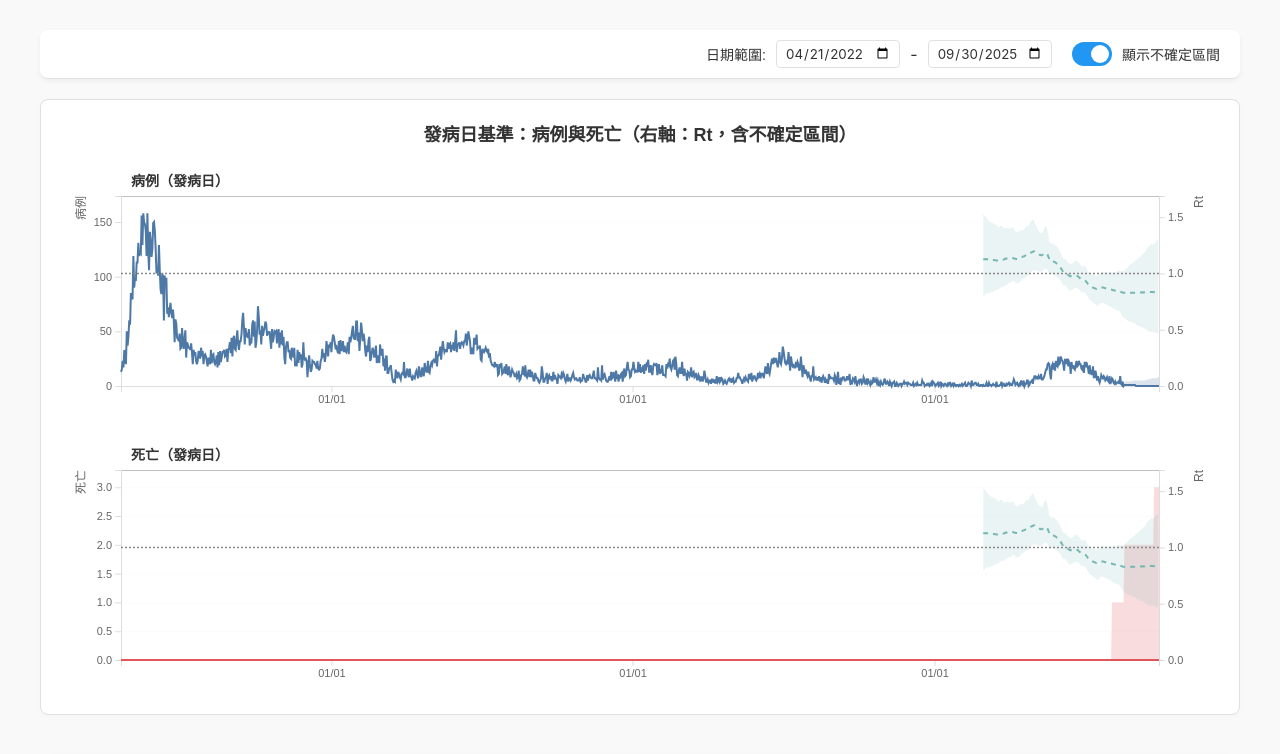
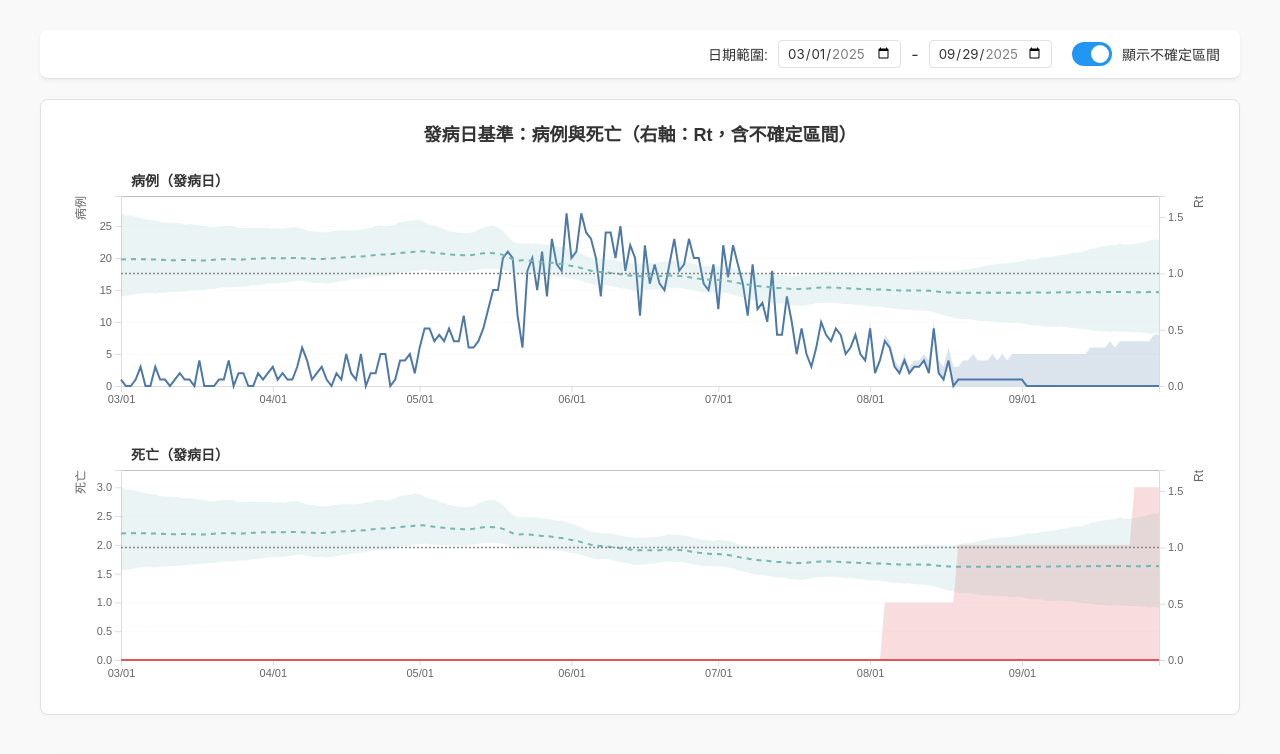
Before and after one commit to cdc-modeling-hub/covidforecast, a plain HTML site: page team_andrei/index.html in a window 1280 px wide. Shown: the top 754 px of the page. Drawn offline with nearby package versions, Linux system fonts and the light colour scheme.

Commit message:
Update index.html

```diff
--- a/team_andrei/index.html
+++ b/team_andrei/index.html
@@ -1,5 +1,6 @@
 <!DOCTYPE html>
 <html lang="zh-TW">
+
 <head>
     <meta charset="UTF-8">
     <meta name="viewport" content="width=device-width, initial-scale=1.0">
@@ -40,7 +41,7 @@
             background-color: rgba(255, 255, 255, 0.95);
             backdrop-filter: blur(5px);
             padding: 10px 20px;
-            box-shadow: 0 2px 5px rgba(0,0,0,0.05);
+            box-shadow: 0 2px 5px rgba(0, 0, 0, 0.05);
             display: flex;
             justify-content: flex-end;
             align-items: center;
@@ -70,11 +71,13 @@
             width: 40px;
             height: 24px;
         }
+
         .switch input {
             opacity: 0;
             width: 0;
             height: 0;
         }
+
         .slider {
             position: absolute;
             cursor: pointer;
@@ -86,6 +89,7 @@
             transition: .4s;
             border-radius: 24px;
         }
+
         .slider:before {
             position: absolute;
             content: "";
@@ -97,10 +101,12 @@
             transition: .4s;
             border-radius: 50%;
         }
-        input:checked + .slider {
+
+        input:checked+.slider {
             background-color: #2196F3;
         }
-        input:checked + .slider:before {
+
+        input:checked+.slider:before {
             transform: translateX(16px);
         }
 
@@ -127,7 +133,7 @@
             border: 1px solid var(--border-color);
             border-radius: 8px;
             padding: 20px;
-            box-shadow: 0 2px 8px rgba(0,0,0,0.02);
+            box-shadow: 0 2px 8px rgba(0, 0, 0, 0.02);
         }
 
         .figure-title {
@@ -153,13 +159,17 @@
             font-size: 11px;
             fill: #666;
         }
-        .axis path, .axis line {
+
+        .axis path,
+        .axis line {
             stroke: #ddd;
         }
+
         .grid line {
             stroke: #eee;
-            stroke-dasharray: 2,2;
+            stroke-dasharray: 2, 2;
         }
+
         .reference-line {
             stroke: #888;
             stroke-width: 1.5;
@@ -174,7 +184,7 @@
             border-radius: 4px;
             padding: 10px;
             pointer-events: none;
-            box-shadow: 0 4px 12px rgba(0,0,0,0.1);
+            box-shadow: 0 4px 12px rgba(0, 0, 0, 0.1);
             font-size: 12px;
             font-family: var(--font-zh);
             opacity: 0;
@@ -183,17 +193,21 @@
             font-variant-numeric: tabular-nums;
             white-space: nowrap;
         }
+
         .tooltip-table {
             border-collapse: collapse;
         }
+
         .tooltip-table td {
             padding: 2px 6px;
         }
+
         .tooltip-table td:first-child {
             font-weight: 600;
             color: #555;
             text-align: right;
         }
+
         .tooltip-table td:last-child {
             text-align: left;
         }
@@ -216,6 +230,7 @@
         }
     </style>
 </head>
+
 <body>
 
     <!-- Setup Info for Deployment -->
@@ -270,7 +285,7 @@
     <script>
         // Configuration
         const DATA_URL = "./Rt_ICU_based-RW_gaussian_order-1.csv";
-    const MARGIN = {top: 30, right: 60, bottom: 30, left: 60};
+        const MARGIN = { top: 30, right: 60, bottom: 30, left: 60 };
         const HEIGHT = 250;
 
         // Global State
@@ -307,9 +322,11 @@
             rawData = data.map(parseRow).sort((a, b) => a.d - b.d);
 
             // Initialize Date Inputs
-        const dates = rawData.map(d => d.d);
-        const minDate = d3.min(dates);
-        const maxDate = d3.max(dates);
+            // Initialize Date Inputs based on Rt availability only
+            const rtData = rawData.filter(d => d.var === 'Rt');
+            const rtDates = rtData.map(d => d.d);
+            const minDate = d3.min(rtDates);
+            const maxDate = d3.max(rtDates);
 
             const dateInputFormat = d3.timeFormat("%Y-%m-%d");
             const startInput = document.getElementById('start-date');
@@ -317,6 +334,9 @@
 
             startInput.value = dateInputFormat(minDate);
             endInput.value = dateInputFormat(maxDate);
+            // Set min/max attributes for inputs based on *all* data to allow expansion if user wants,
+            // or restrict them? The prompt says "Only show the date with available Rt",
+            // which implies strictly limiting the view. Let's strictly limit the inputs too for clarity.
             startInput.min = dateInputFormat(minDate);
             startInput.max = dateInputFormat(maxDate);
             endInput.min = dateInputFormat(minDate);
@@ -339,7 +359,7 @@
             const updateDate = () => {
                 const startStr = document.getElementById('start-date').value;
                 const endStr = document.getElementById('end-date').value;
-            if(startStr && endStr) {
+                if (startStr && endStr) {
                     state.dateRange = [new Date(startStr), new Date(endStr)];
                     renderAll(grouped);
                 }
@@ -652,4 +672,5 @@
     </script>
 
 </body>
+
 </html>
```
Lines whose indentation alone changed are shown as unchanged.
